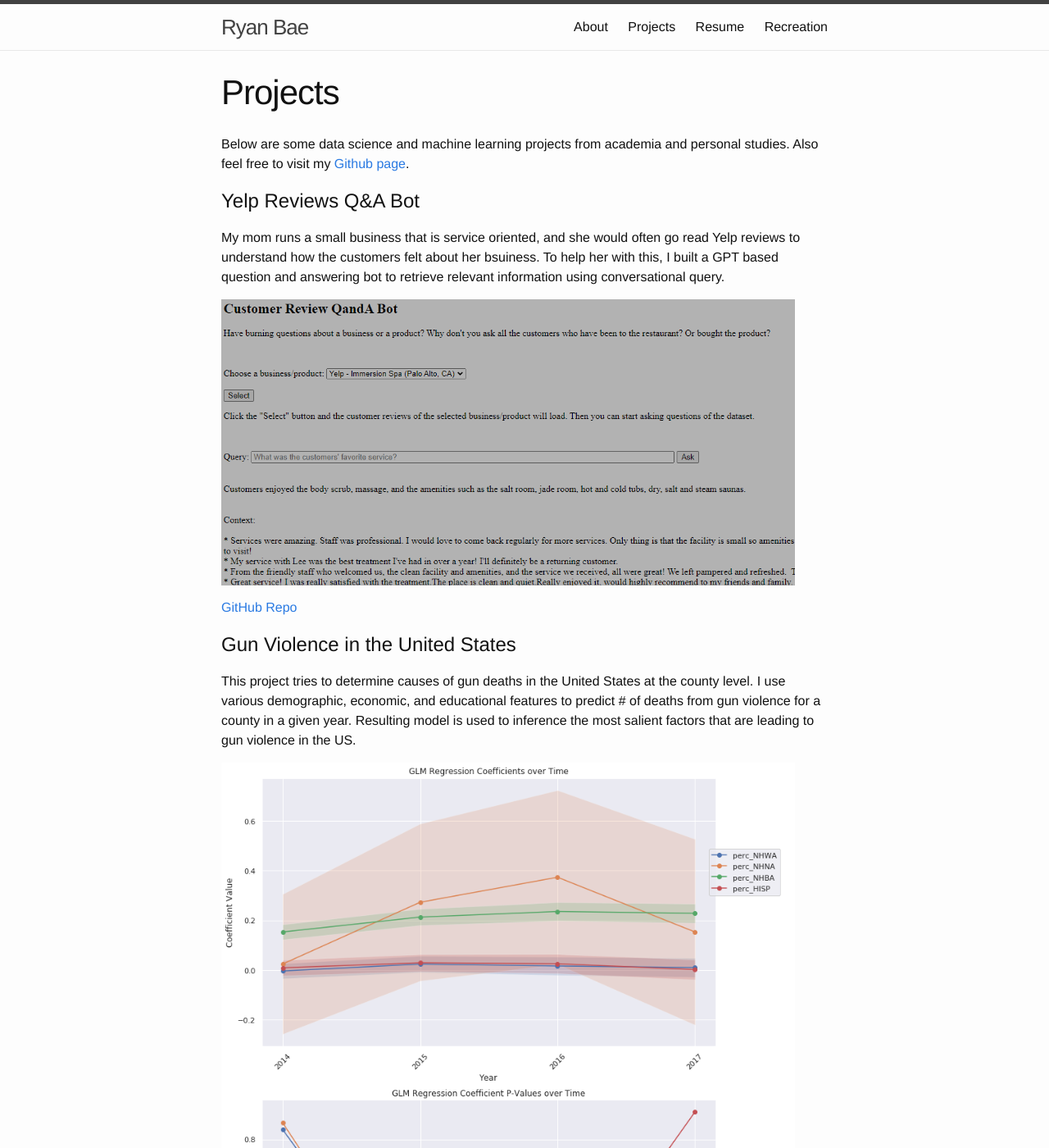
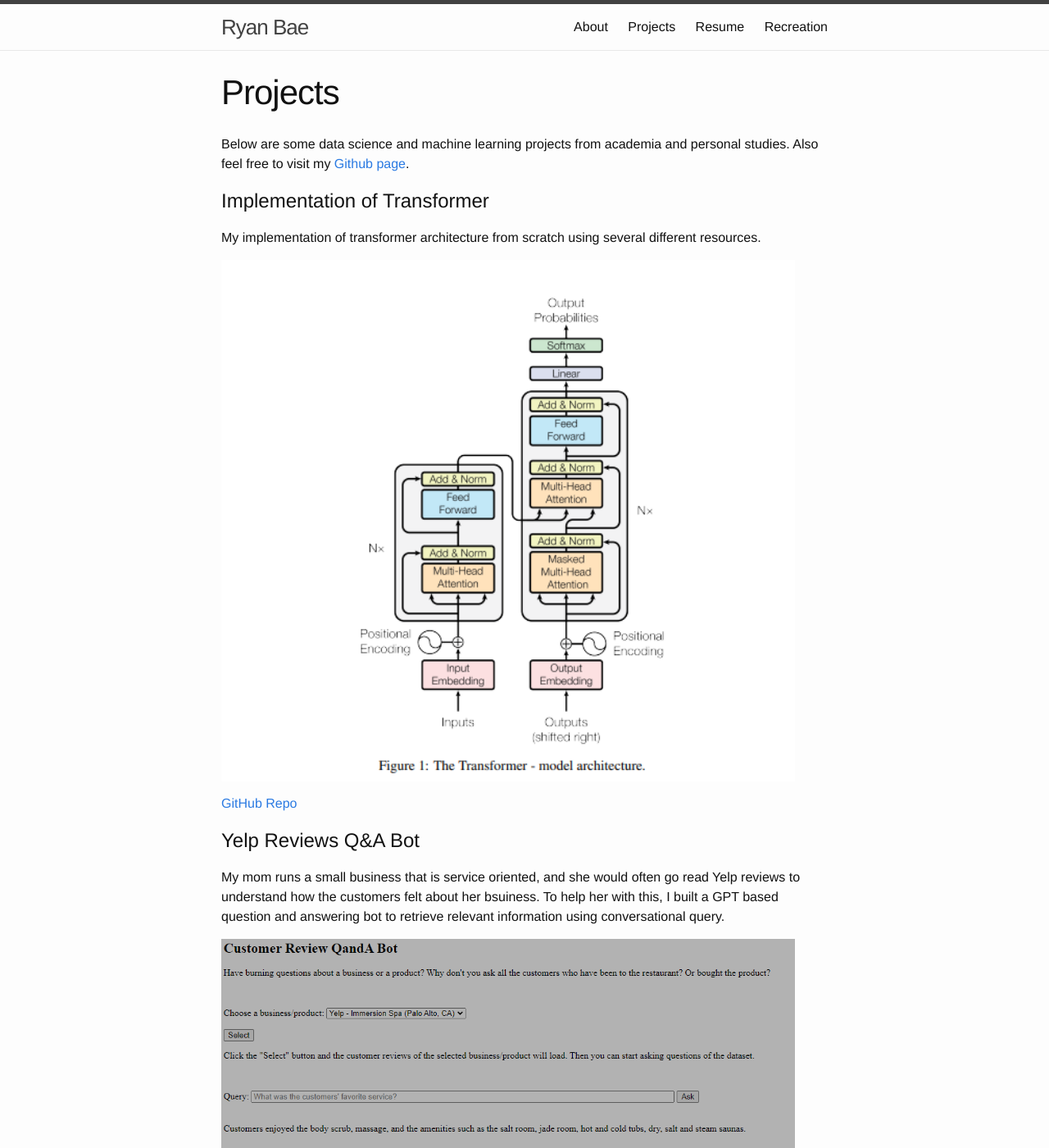
Before and after one commit to ryanbae89/ryanbae89.github.io, a Jekyll site: the page built from 02-projects.md, in a window 1280 px wide and 1400 px high. Shown: the whole window at 82% size. Built offline with Jekyll 4.4.1, drawn with Linux system fonts in a browser that asks for light colours.

Commit message:
resume/about/projects update

```diff
--- a/02-projects.md
+++ b/02-projects.md
@@ -5,6 +5,14 @@ permalink: /projects/
 ---
 
 Below are some data science and machine learning projects from academia and personal studies. Also feel free to visit my [Github page](https://github.com/heybaebae).
+
+# Implementation of Transformer
+
+My implementation of transformer architecture from scratch using several different resources.
+
+[<img src="https://github.com/ryanbae89/ryanbae89.github.io/blob/master/images/transformer-architecture.PNG?raw=true" width="700">](https://github.com/ryanbae89/yelp-review-conversation)
+
+[GitHub Repo](https://github.com/ryanbae89/my-transformer)
 
 # Yelp Reviews Q&A Bot
 
--- a/03-resume.html
+++ b/03-resume.html
@@ -6,9 +6,9 @@ permalink: /resume/
 
 <div class="row">
 	<div class="col-sm-9">
-	<h1 style="margin-bottom: 20px;">Ryan Bae <a href="/files/RyanBaeResume_20230317.pdf" style="font-size: 0.4em;">[PDF Version]</a></h1>
+	<h1 style="margin-bottom: 20px;">Ryan Bae <a href="/files/RyanBaeResume.pdf" style="font-size: 0.4em;">[PDF Version]</a></h1>
 
-	<embed src="/files/RyanBaeResume_20230317.pdf" width="1000px" height="1200px" />
+	<embed src="/files/RyanBaeResume.pdf" width="1000px" height="1200px" />
 
 	<h3 class="text-muted ressection">Certificates</h3>
 
```
Also changed, not shown: 01-about.md (+1 -1 lines), images/transformer-architecture.PNG (added), 2 other files.
